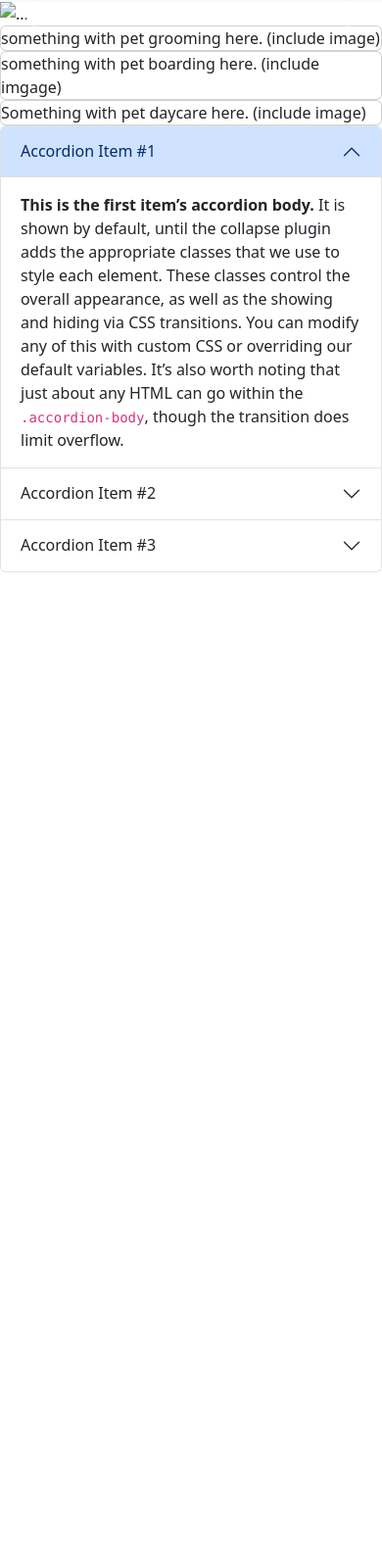
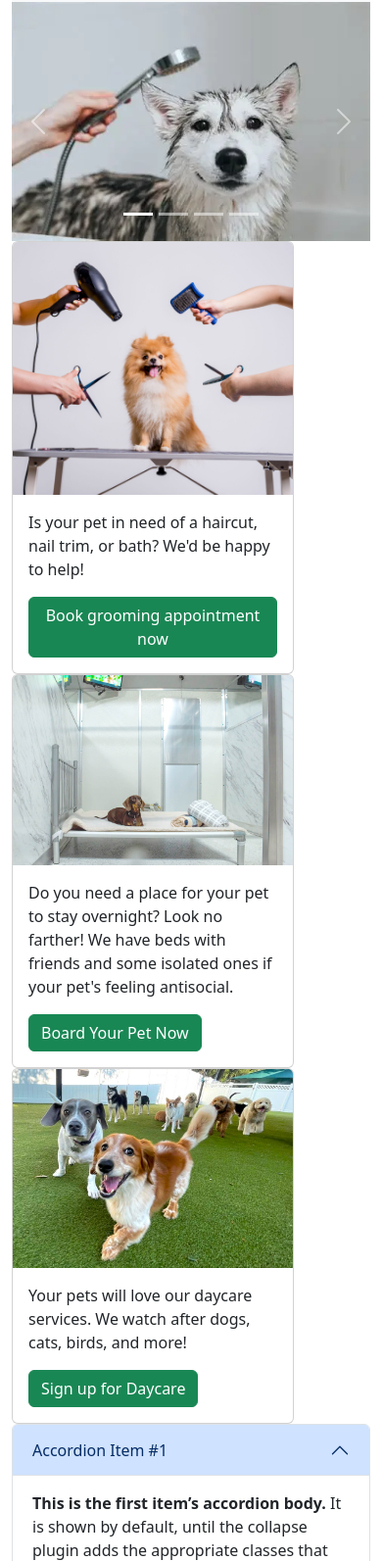
Before and after one commit to CMoore-06/pawfect-pet-care, a plain HTML site: page index.html in a window 390 px wide. Shown: the part 54-1647 px from the top of the page at 98% size. Before the commit the page ends 844 px from the top, so only its background shows below. Drawn offline with nearby package versions, Linux system fonts and the light colour scheme.

Commit message:
Finished skeletons for cards and carousel.

```diff
--- a/index.html
+++ b/index.html
@@ -9,10 +9,11 @@
     <script src="https://cdn.jsdelivr.net/npm/bootstrap@5.3.8/dist/js/bootstrap.bundle.min.js"
         integrity="sha384-FKyoEForCGlyvwx9Hj09JcYn3nv7wiPVlz7YYwJrWVcXK/BmnVDxM+D2scQbITxI"
         crossorigin="anonymous"></script>
+    <script src="https://kit.fontawesome.com/4f03d1b7a4.js" crossorigin="anonymous"></script>
     <title>Pawfect Pet Care</title>
 </head>
 
-<body>
+<body class="container">
     <nav class="navbar navbar-expand-lg bg-body-tertiary">
         <div class="container-fluid">
             <a class="navbar-brand" href="#">Navbar</a>
@@ -36,7 +37,7 @@
         </div>
     </nav>
 
-    <div id="carousel" class="carousel slide">
+    <div id="petcarousel" class="carousel slide">
         <div class="carousel-indicators">
             <button type="button" data-bs-target="#carouselExampleCaptions" data-bs-slide-to="0" class="active"
                 aria-current="true" aria-label="Slide 1"></button>
@@ -44,36 +45,45 @@
                 aria-label="Slide 2"></button>
             <button type="button" data-bs-target="#carouselExampleCaptions" data-bs-slide-to="2"
                 aria-label="Slide 3"></button>
+            <button type="button" data-bs-target="petcarousel" data-bs-slide-to="3"
+                aria-label="Slide 3"></button>
         </div>
         <div class="carousel-inner">
             <div class="carousel-item active">
-                <img src="..." class="d-block w-100" alt="...">
+                <img src="images/husky-bath.webp" class="d-block w-100" alt="A done-with-it-all husky getting a bath.">
                 <div class="carousel-caption d-none d-md-block">
-                    <h5>First slide label</h5>
-                    <p>Some representative placeholder content for the first slide.</p>
+                    <h5>Bathing</h5>
+                    <p>We'd be more than happy to bathe those extra feisty pets!</p>
                 </div>
             </div>
             <div class="carousel-item">
-                <img src="..." class="d-block w-100" alt="...">
+                <img src="images/interior.jpg" class="d-block w-100" alt="A picture of our main loby.">
                 <div class="carousel-caption d-none d-md-block">
-                    <h5>Second slide label</h5>
-                    <p>Some representative placeholder content for the second slide.</p>
+                    <h5>Room for Everyone!</h5>
+                    <p>We have more than enough room to make sure everyone is comfortable, even when you're waiting in the loby.</p>
                 </div>
             </div>
             <div class="carousel-item">
-                <img src="..." class="d-block w-100" alt="...">
+                <img src="images/daycare.jpg" class="d-block w-100" alt="Dogs running in the yard">
                 <div class="carousel-caption d-none d-md-block">
-                    <h5>Third slide label</h5>
-                    <p>Some representative placeholder content for the third slide.</p>
+                    <h5>Daycare</h5>
+                    <p>We would happily take care of your pets for you if need be! Your pet will love our daycare!</p>
+                </div>
+            </div>
+            <div class="carousel-item">
+                <img src="images/boarding.webp" class="d-block w-100" alt="Pets and their parents in the friendly boarding rooms.">
+                <div class="carousel-caption d-none d-md-block">
+                    <h5>Boarding</h5>
+                    <p>We have friendly boarding rooms (pictured above) and we have isolated rooms if your pet would perfer.</p>
                 </div>
             </div>
         </div>
-        <button class="carousel-control-prev" type="button" data-bs-target="#carouselExampleCaptions"
+        <button class="carousel-control-prev" type="button" data-bs-target="#petcarousel"
             data-bs-slide="prev">
             <span class="carousel-control-prev-icon" aria-hidden="true"></span>
             <span class="visually-hidden">Previous</span>
         </button>
-        <button class="carousel-control-next" type="button" data-bs-target="#carouselExampleCaptions"
+        <button class="carousel-control-next" type="button" data-bs-target="#petcarousel"
             data-bs-slide="next">
             <span class="carousel-control-next-icon" aria-hidden="true"></span>
             <span class="visually-hidden">Next</span>
@@ -81,16 +91,28 @@
     </div>
 
     <div id="cards">
-        <div id="grooming" class="card">
-            something with pet grooming here. (include image)
+        <div id="grooming" class="card" style="width: 18rem;">
+            <img src="images/grooming-card.jpeg" class="card-img-top" alt="Dog surounded by grooming tools.">
+            <div class="card-body">
+                <p class="card-text">Is your pet in need of a haircut, nail trim, or bath? We'd be happy to help!</p>
+                <button class="btn btn-success">Book grooming appointment now</button>
+            </div>
         </div>
 
-        <div id="boarding" class="card">
-            something with pet boarding here. (include imgage)
+       <div id="boarding" class="card" style="width: 18rem;">
+            <img src="images/boarding-card.jpg" class="card-img-top" alt="Dog laying in one of the boarding beds.">
+            <div class="card-body">
+                <p class="card-text">Do you need a place for your pet to stay overnight? Look no farther! We have beds with friends and some isolated ones if your pet's feeling antisocial.</p>
+                <button class="btn btn-success">Board Your Pet Now</button>
+            </div>
         </div>
 
-        <div id="daycare" class="card">
-            Something with pet daycare here. (include image)
+        <div id="daycare" class="card" style="width: 18rem;">
+            <img src="images/daycare-card.jpg" class="card-img-top" alt="Puppies playing in the yard.">
+            <div class="card-body">
+                <p class="card-text">Your pets will love our daycare services. We watch after dogs, cats, birds, and more!</p>
+                <button class="btn btn-success">Sign up for Daycare</button>
+            </div>
         </div>
     </div>
 
```
Also changed, not shown: images/boarding-card.jpg (added), images/boarding.webp (added), images/daycare-card.jpg (added), images/daycare.jpg (added), images/grooming-card.jpeg (added), images/husky-bath.webp (added), 1 other file.
